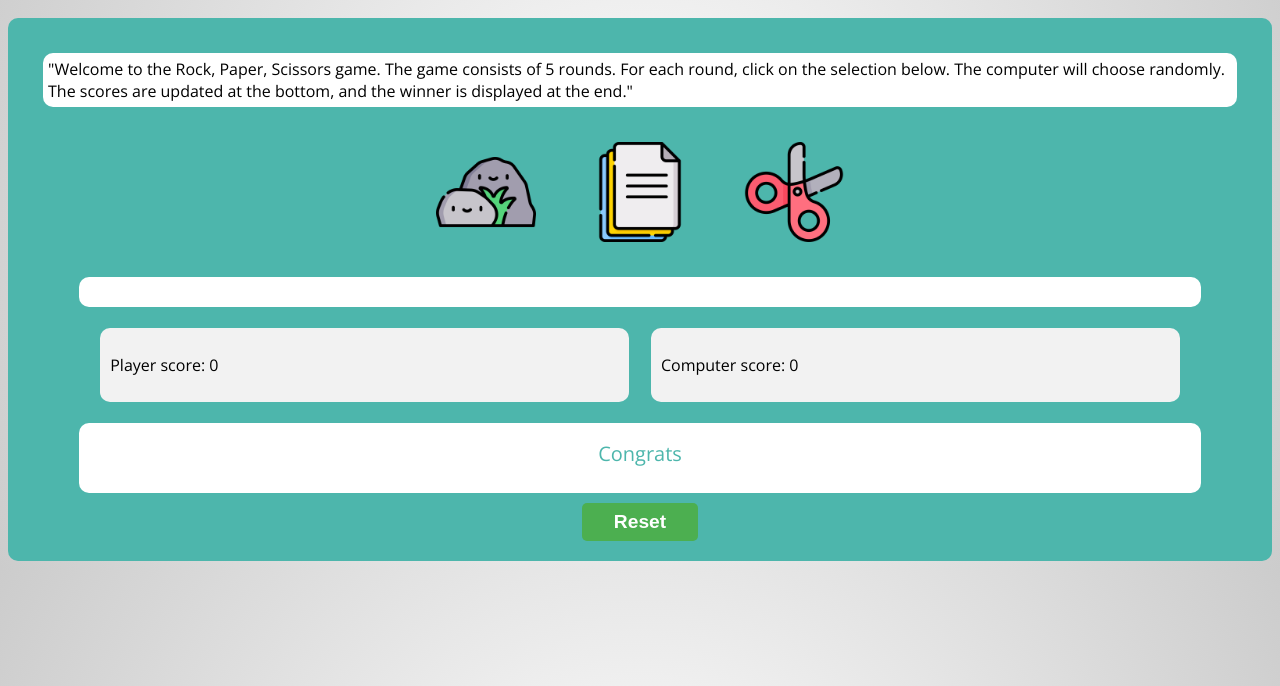
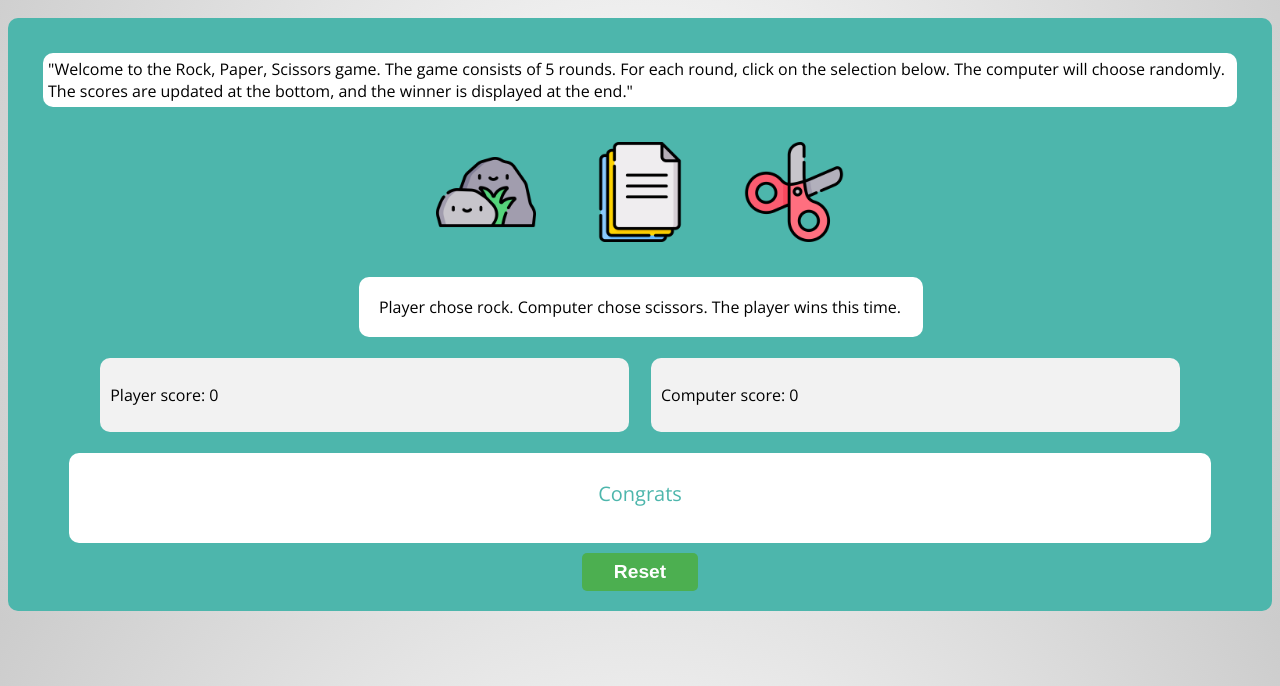
Before and after one commit to dyslexicdogo/RockPaperScissors, a plain HTML site: page index.html in a window 1280 px wide. Both pictures are taken after a click on the picture 485 px from the left and 306 px from the top of the page. Shown: the part 114-800 px from the top of the page. Drawn offline with nearby package versions, Linux system fonts and the light colour scheme.

Commit message:
updated scoreboards

```diff
--- a/index.html
+++ b/index.html
@@ -21,7 +21,7 @@
                 <img src="img/paper.png" alt="Paper" id="paper">
                 <img src="img/scissors.png" alt="Scissors" id="scissors">
             </div>
-            <div class="comments">
+            <div> <p class="comments"></p>
             </div>
 
 <div class="scores">
--- a/myScript.js
+++ b/myScript.js
@@ -3,6 +3,8 @@ const choices = ['rock', 'paper', 'scissors'];
 var playerScore = 0;
 var computerScore = 0;
 var roundCouter = 0;
+var liveComments = document.querySelector(".comments");
+
 
 // function for computer choices
 function getComputerChoice() {
@@ -11,8 +13,9 @@ function getComputerChoice() {
 }
 
 // play single round
-function playRound(playerSelection, computerSelection) {
+function playRound(playerSelection) {
 
+    var computerSelection = getComputerChoice();
     // Check for a tie and get a new computer choice if needed
     while (playerSelection === computerSelection.toLowerCase()) {
         computerSelection = getComputerChoice();
@@ -25,8 +28,10 @@ function playRound(playerSelection, computerSelection) {
         (playerSelection === 'scissors' && computerSelection === 'paper')
     ) {
         playerScore++;
+        liveComments.textContent = `Player chose ${playerSelection}. Computer chose ${computerSelection}. The player wins this time.`;
     } else {
         computerScore++;
+        liveComments.textContent = `Player chose ${playerSelection}. Computer chose ${computerSelection}. The computer wins this time.`;
     }
 }
 
@@ -37,6 +42,7 @@ allSelections.forEach((selection) => {
   // and for each one we add a 'click' listener
   selection.addEventListener('click', () => {
     playerSelection = selection.id;
+    playRound(playerSelection);
   });
 });
 
--- a/styles.css
+++ b/styles.css
@@ -45,9 +45,9 @@ h1{
 .comments, .finalMessage {
     background-color: white;
     margin: 10px;
-    padding: 10px;
+    padding: 20px;
     width: 90%;
-    height: 10px;
+    height: 20px;
     border-radius: 10px;
     display: flex;
     align-items: center;
```
